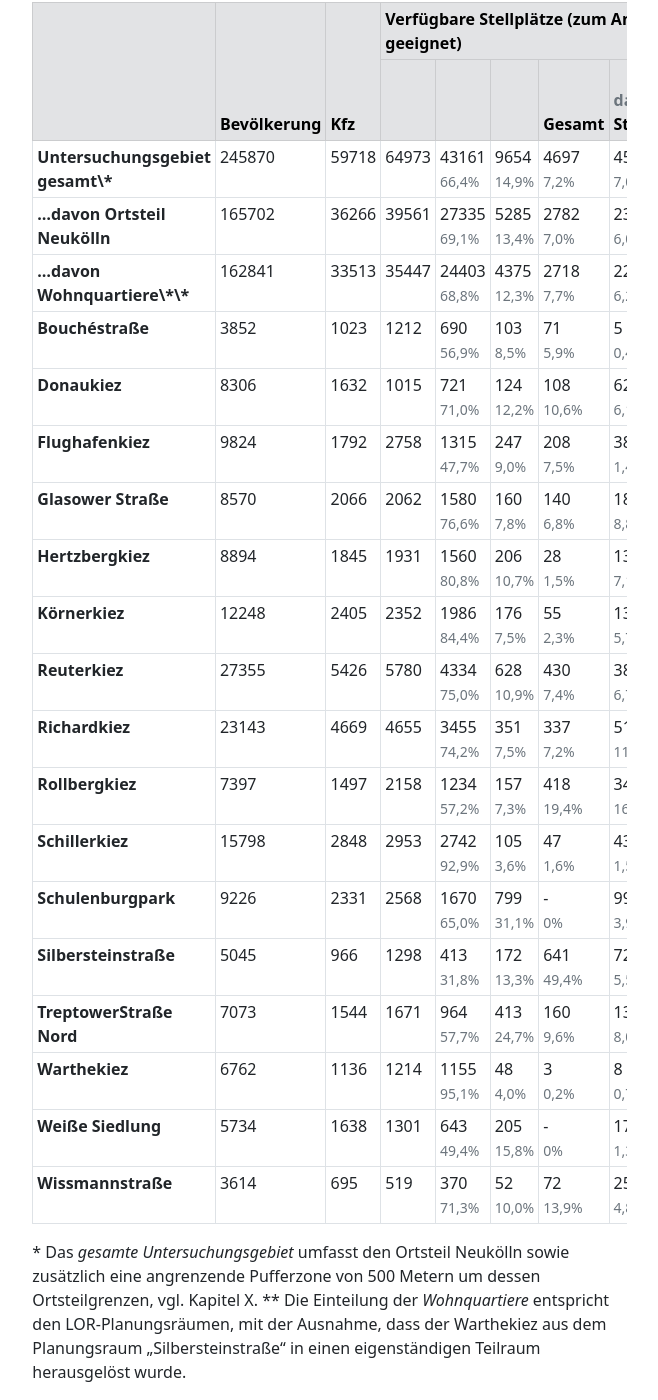
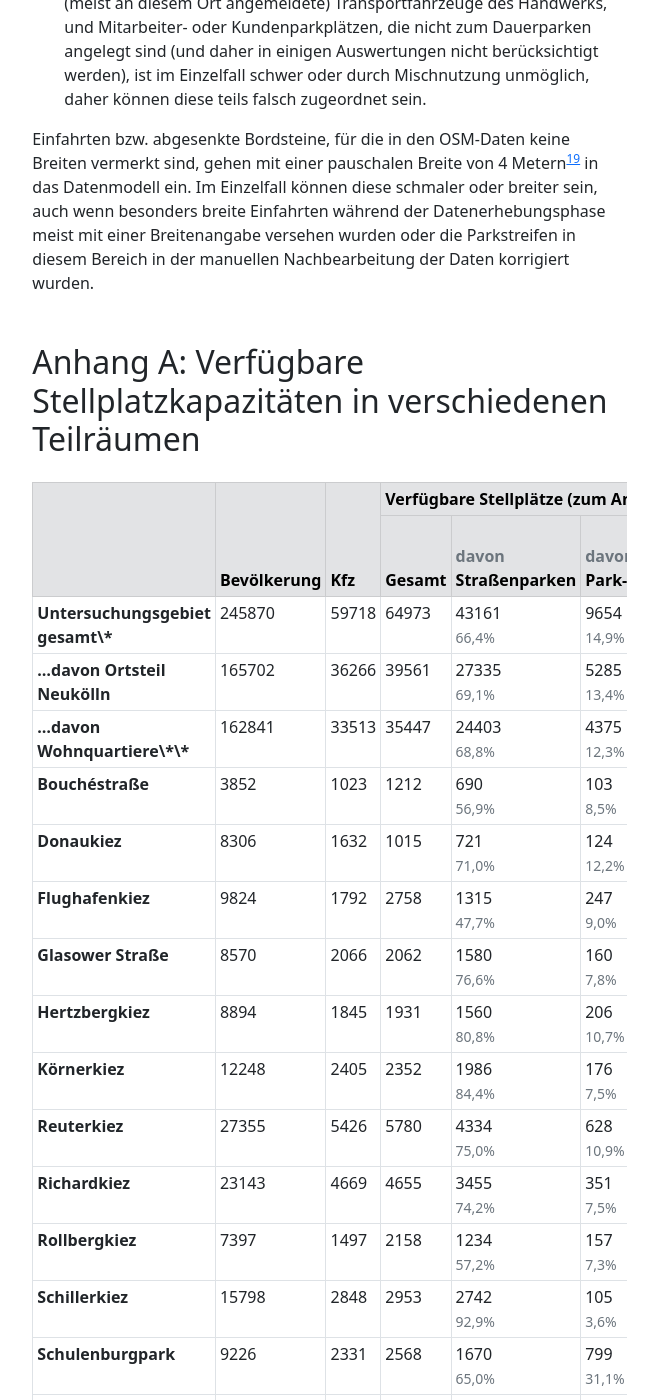
Before and after one commit to osmberlin/strassenraumkarte-neukoelln, a Jekyll site: the page built from parkraumkarte/report.md, in a window 1280 px wide and 1400 px high, scrolled down 16702 px. Shown: the whole window, without its empty margins (193-851 px from the left). Built offline with Jekyll 4.4.1, drawn with Linux system fonts in a browser that asks for light colours; some of the changed text lies outside the part shown.

Commit message:
Report: Add space to headline and "result" sections and fix table

```diff
--- a/parkraumkarte/report.md
+++ b/parkraumkarte/report.md
@@ -14,6 +14,7 @@
 Stand: März 2021
 
 ## Autoren und Hintergrund
+{: class="mt-5 mb-4" }
 
 Alexander Seidel, M.A.
 und OpenStreetMap-Beitragende
@@ -24,6 +25,7 @@
 
 
 ## 1. Einführung
+{: class="mt-5 mb-4" }
 
 Daten über die Anzahl und Verteilung von Kfz-Parkplätzen im Stadtraum stellen eine wertvolle Ressource dar. So wird der Verkehrsraum im Zuge der Verkehrswende zunehmend neu verteilt oder zumindest politisch darüber gestritten und die Reduzierung des ruhenden Verkehrs in diesem Zusammenhang als wichtiger Ansatzpunkt für mehr Flächengerechtigkeit identifiziert. Gleichzeitig finden Verkehr und Mobilität unter Einbeziehung geographischer Daten immer zielgerichteter statt, sodass beispielsweise unnötige Wege oder innenstädtischer Verkehr verhindert werden können – auch hier können Parkplatz- und Stellplatzdaten einen Beitrag leisten.
 
@@ -42,6 +44,7 @@
 
 
 ## 2. Methodik
+{: class="mt-5 mb-4" }
 
 ### 2.1. Allgemeine Herangehensweise
 
@@ -194,7 +197,7 @@
 
 Die Stellplatzkapazität ergibt sich aus dem Quotienten der Länge eines Parkstreifensegments und dem entsprechenden Abstand, abgerundet auf eine ganze Zahl.
 
-<div class="bg-info">
+<div class="bg-info p-3 pb-1 mt-1 mb-5">
 
 **Ergebnis:**
 
@@ -286,7 +289,7 @@
 \* Die *Anzahl* bezieht sich auf die Gesamtzahl der Objekte eines Stellflächentyps im Untersuchungsraum, also im Berliner Ortsteil Neukölln sowie einer Pufferzone von 500 Metern um dessen Ortsteilgrenzen.
 \*\* Die Kategorie *„Parkplätze“* umfasst überwiegend klassische ebenerdige Park- und Stellplätze (N = 994), aber auch vereinzelt vorkommendes Dachparken (N = 6) und Parkdecks/Parkflächen im Erdgeschoss unter Gebäuden (N = 9).
 
-<div class="bg-info">
+<div class="bg-info p-3 pb-1 mt-1 mb-5">
 
 **Ergebnis:**
 
@@ -314,7 +317,7 @@
 [^17]: Isochronen sind räumliche Linien gleicher Zeit, umgrenzen in diesem Fall also einen Raum, der innerhalb der angegebenen Zeit zu Fuß erreicht werden kann und sich dabei bis zu 350 Meter entfernt vom Ausgangspunkt erstreckt. Das Routing erfolgte über das OSM-Straßen- und Wegenetz.
 
 
-<div class="bg-info">
+<div class="bg-info p-3 pb-1 mt-1 mb-5">
 
 **Ergebnis:**
 
@@ -336,7 +339,7 @@
 
 Diese Fläche kann in Relation zur Fläche des öffentlichen Straßen- bzw. Verkehrsraumes gesetzt werden, also der Fläche zwischen den Gebäudefassaden oder Grundstücksgrenzen inklusive aller Straßenbestandteile wie Fahrbahnen, Mittelstreifen oder Geh- und Radwegen. Berechnungsgrundlage dafür ist die Einteilung der Blockflächen, wie sie im Berliner Geoportal beispielsweise für die Wiedergabe der Bevölkerungsdichte verwendet wird (vgl. Kapitel 2.3). In unbewohnten Räumen hat diese Blockflächeneinteilung Lücken, die auf Basis von OSM-Daten gefüllt wurden.
 
-<div class="bg-info">
+<div class="bg-info p-3 pb-1 mt-1 mb-5">
 
 **Ergebnis:**
 
@@ -345,6 +348,7 @@
 </div>
 
 ## 3. Bewertung von Unsicherheitsfaktoren
+{: class="mt-5 mb-4" }
 
 Die vorgestellte Parkraumanalyse basiert auf einem interpolativen Datenmodell, also aus geografischen Daten und empirischen Annahmen abgeleiteten Aussagen und Vereinfachungen, um die (komplexe) Realität modellhaft abzubilden und „berechenbar“ zu machen. Viele der zu Grunde liegenden Annahmen und Ergebnisse können in der tatsächlichen Realität überprüft, gezählt oder gemessen werden, andere unterliegen bestimmten Unsicherheiten, die sich kaum oder nur mit erheblichem empirischen Aufwand quantifizieren lassen. Wie viele Garagen werden beispielsweise tatsächlich zum Abstellen von Kfz genutzt, wie viele Falschparker gibt es oder wie viele Dienst- und Mietwagen bleiben in der Kfz-Statistik für das Untersuchungsgebiet unberücksichtigt? Und vor allem: Wie präzise ist die Wiedergabe der Stellplatzzahlen am Straßenrand? Unsicherheitsfaktoren wie diese sollen in diesem Abschnitt einer groben Schätzung unterzogen werden.
 
@@ -400,6 +404,7 @@
 [^24]:  In der Rechtsprechung wird teils eine Breite von 3 Metern als ausreichend angesehen, was im Datenmodell insgesamt eine um 0,7 Prozent höhere Stellplatzzahl ergeben würde. Das einzelne Einfahrten breiter sind, aber nicht mit ihrer tatsächlichen Breite in das Modell einfließen, ist dabei jedoch noch nicht berücksichtigt.
 
 ## Anhang A: Verfügbare Stellplatzkapazitäten in verschiedenen Teilräumen
+{: class="mt-5 mb-4" }
 
 <div class="table-responsive">
 <table class="table table-hover table-bordered table-sm caption-top">
@@ -411,9 +416,6 @@
       <th colspan=6>Verfügbare Stellplätze (zum Anwohner-/Nachtparken geeignet)</th>
     </tr>
     <tr>
-      <th></th>
-      <th></th>
-      <th></th>
       <th>Gesamt</th>
       <th><span class="text-muted">davon</span><br>Straßenparken</th>
       <th><span class="text-muted">davon</span><br>Park-/Stellplätze</th>
@@ -637,9 +639,11 @@
 </div>
 
 \* Das *gesamte Untersuchungsgebiet* umfasst den Ortsteil Neukölln sowie zusätzlich eine angrenzende Pufferzone von 500 Metern um dessen Ortsteilgrenzen, vgl. Kapitel X.
+
 \*\* Die Einteilung der *Wohnquartiere* entspricht den LOR-Planungsräumen, mit der Ausnahme, dass der Warthekiez aus dem Planungsraum „Silbersteinstraße“ in einen eigenständigen Teilraum herausgelöst wurde.
 
 ## Anhang B: Vergleich interpolierter und gezählter Stellplätze (Straßenparken)
+{: class="mt-5 mb-4" }
 
 <div class="table-responsive">
 <table class="table table-hover table-bordered table-sm caption-top">
```
